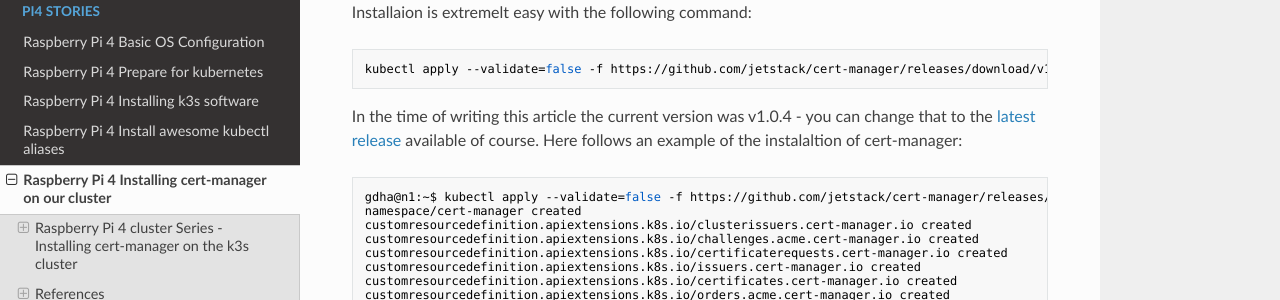
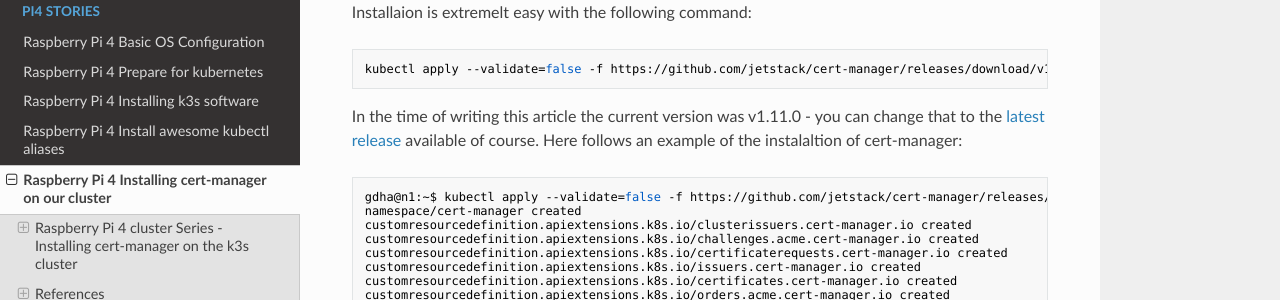
Before and after one commit to gdha/pi-stories, an MkDocs documentation site: the page built from docs/pi-stories5.md, in a window 1280 px wide and 1400 px high, scrolled down 218 px. Shown: the part 151-451 px from the top of the window. Built offline with MkDocs 1.6.1, drawn with Linux system fonts in a browser that asks for light colours; nearby versions of some CDN libraries; some of the changed text lies outside the part shown.

Commit message:
update cert-manager story (small correction)

````diff
--- a/docs/pi-stories5.md
+++ b/docs/pi-stories5.md
@@ -10,7 +10,7 @@ Installaion is extremelt easy with the following command:
 ```bash
 kubectl apply --validate=false -f https://github.com/jetstack/cert-manager/releases/download/v1.11.0/cert-manager.yaml
 ```
-In the time of writing this article the current version was v1.0.4 - you can change that to the [latest release](https://github.com/jetstack/cert-manager/releases) available of course. Here follows an example of the instalaltion of cert-manager:
+In the time of writing this article the current version was v1.11.0 - you can change that to the [latest release](https://github.com/jetstack/cert-manager/releases) available of course. Here follows an example of the instalaltion of cert-manager:
 
 ```bash
 gdha@n1:~$ kubectl apply --validate=false -f https://github.com/jetstack/cert-manager/releases/download/v1.11.0/cert-manager.yaml
````
Also changed, not shown: other parts of docs/pi-stories5.md (+1 -1 lines).
